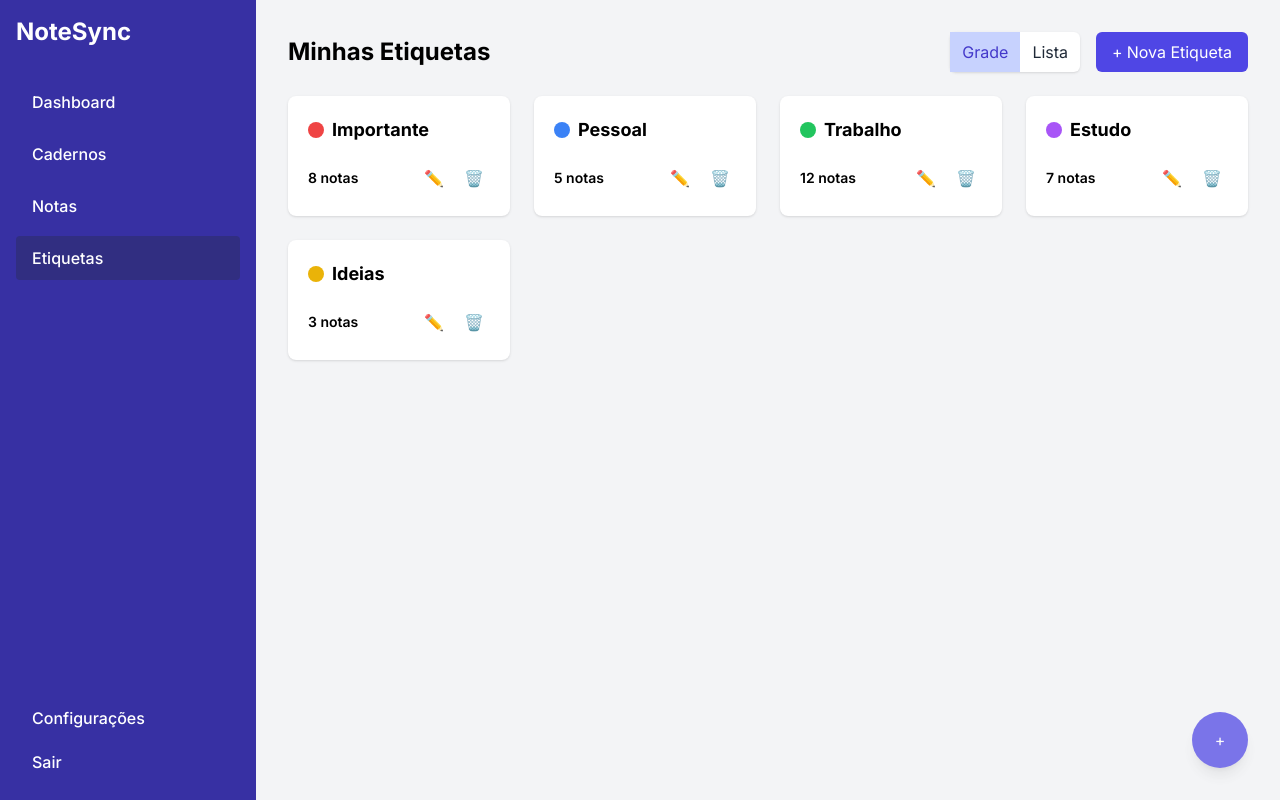
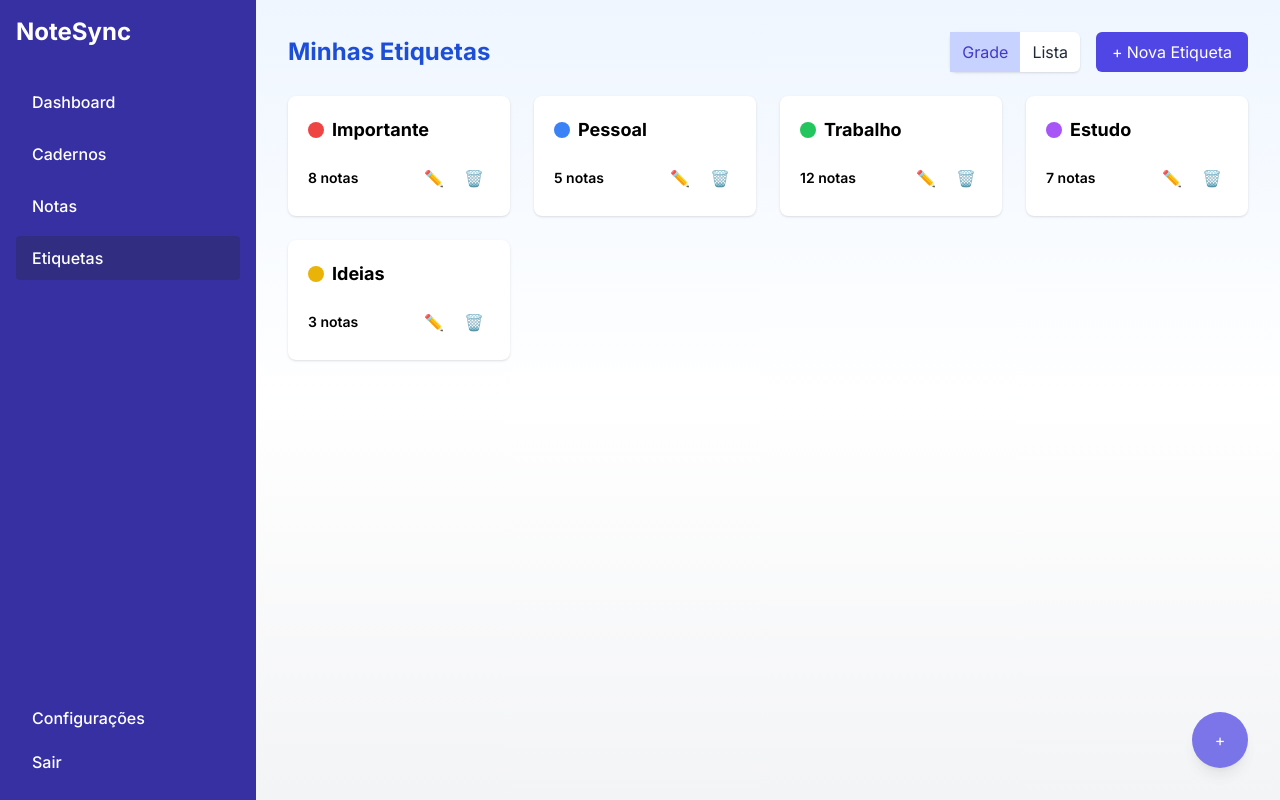
Before and after one commit to lucasgamadev/notesync, a Next.js app in the folder frontend/: page /dashboard/tags in a window 1280 px wide. Built offline with nearby package versions, Linux system fonts and the light colour scheme; sample sign-in values are in the browser's storage.

Commit message:
Melhora a interface da página de etiquetas.
Aprimora a interface da página de etiquetas no painel de controle,
incluindo a adição de um gradiente de fundo,
atualização da cor do título e adição de um placeholder
no campo de nome da etiqueta para melhor usabilidade.

```diff
--- a/frontend/app/dashboard/tags/page.tsx
+++ b/frontend/app/dashboard/tags/page.tsx
@@ -89,13 +89,15 @@ const TagModal = ({
 
         <form onSubmit={handleSubmit}>
           <div className="mb-4">
-            <label className="block text-sm font-semibold text-black mb-1">Nome</label>
+            <label htmlFor="tag-name" className="block text-sm font-semibold text-black mb-1">Nome</label>
             <input
+              id="tag-name"
               type="text"
               value={name}
               onChange={(e) => setName(e.target.value)}
               className="w-full px-3 py-2 border border-gray-300 rounded-md focus:outline-none focus:ring-indigo-500 focus:border-indigo-500"
               required
+              placeholder="Digite o nome da etiqueta"
             />
           </div>
 
@@ -330,12 +332,12 @@ export default function TagsPage() {
 
   return (
     <ProtectedRoute>
-      <div className="min-h-screen bg-gray-100">
+      <div className="min-h-screen bg-gradient-to-b from-blue-50 via-white to-gray-100 flex flex-col">
         <Sidebar />
 
         <div className="ml-64 p-8">
           <div className="flex justify-between items-center mb-6">
-            <h2 className="text-2xl font-bold text-black">Minhas Etiquetas</h2>
+            <h2 className="text-2xl font-bold text-blue-700">Minhas Etiquetas</h2>
 
             <div className="flex space-x-4">
               {/* Botões de visualização */}
```
